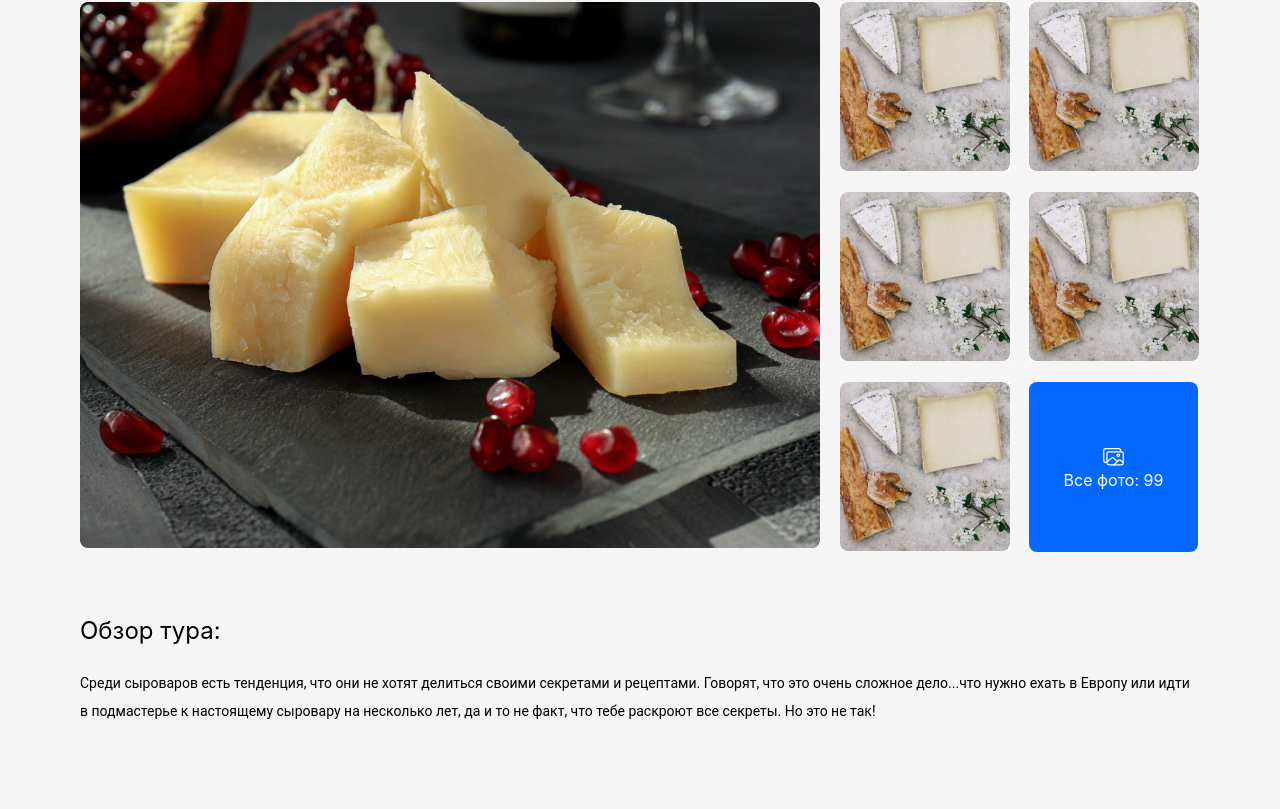
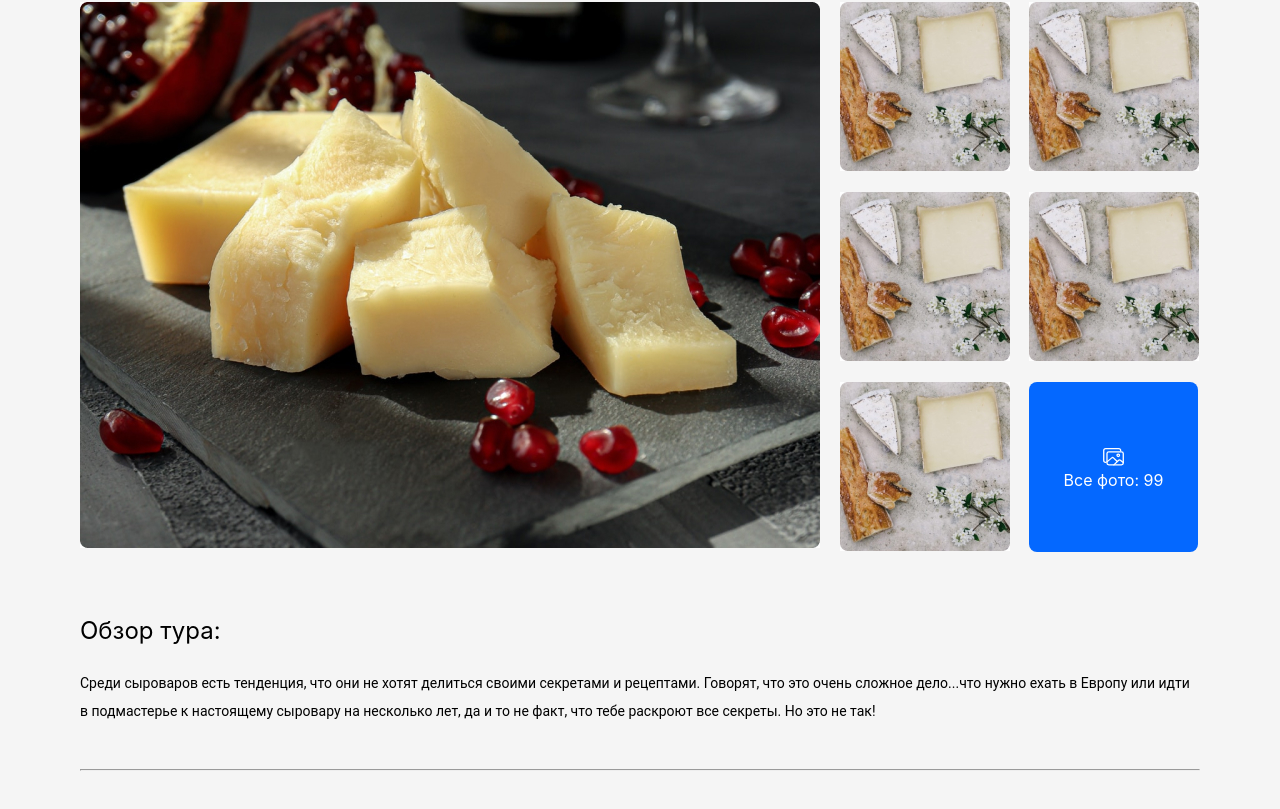
Before and after one commit to GRIEGMAK/breezzor, a React (Create React App) app: page / in a window 1280 px wide. Shown: the part 409-1218 px from the top of the page. Before the commit the page ends 1134 px from the top, so only its background shows below. Built offline with nearby package versions, Linux system fonts and the light colour scheme.

Commit message:
добавил разделитель devider

```diff
--- a/src/App.js
+++ b/src/App.js
@@ -1,6 +1,7 @@
 import MainTopMenu from './components/MainTopMenu';
 import EmotionsTopRow from './components/EmotionsTopRow'
 import EmotionsAbout from './components/EmotionsAbout'
+import Devider from './components/Devider'
 import './App.css';
 
 const App = () => {
@@ -14,6 +15,7 @@ const App = () => {
       </div>
       <div className="main_part">
         <EmotionsAbout />
+        <Devider />
       </div>
     </div>
   );
--- /dev/null
+++ b/src/components/Devider.jsx
@@ -0,0 +1,11 @@
+import './../styles/Devider.css';
+
+const Devider = () => {
+  return (
+    <div className="Devider">
+      <hr />
+    </div>
+  );
+}
+
+export default Devider;
--- /dev/null
+++ b/src/styles/Devider.css
@@ -0,0 +1,4 @@
+.Devider {
+    margin: 44px 0 64px 0;
+    color: #8C8C8C;
+}
```
